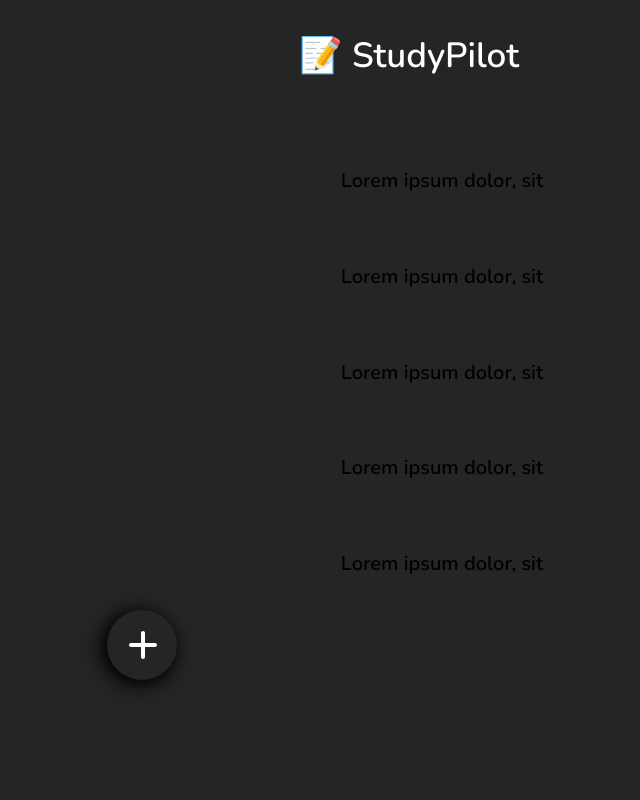
After one commit to Utkarsh-1104/studyPilot, a Node server app: page /list in a window 1280 px wide. The commit adds this page. Shown: the whole page, without its empty margins (198-838 px from the left). Run offline with Node 20, Linux system fonts and the light colour scheme; some libraries are stand-ins or nearby versions.

Commit message:
list page init

```diff
--- a/app.js
+++ b/app.js
@@ -8,9 +8,15 @@ app.set('view engine', 'ejs')
 app.use(bodyParser.urlencoded({ extended: true }))
 
 app.get('/', (req, res) => {
-    res.render('index')
+    res.render('home')
 })
 
+app.get('/list', (req, res) => {
+    res.render('list')
+})
+app.post('/', (req, res) => {
+    res.redirect('/list')
+})
 app.listen(1111, () => {
     console.log("Server running on http://localhost:1111");
 })
--- a/public/css/style.css
+++ b/public/css/style.css
@@ -2,13 +2,15 @@
 * {
     margin: 0;
     padding: 0;
-
 }
 body {
     width: 100%;
     height: 100lvh;
     background: #252525;
-    align-items: center;
+    display: flex;
+    flex-direction: column;
+    place-items: center;
+
 }
 .nav {
     display: flex;
@@ -25,7 +27,7 @@ body {
     line-height: normal;
     list-style: none;
 }
-.list-box {
+.home {
     display: flex;
     flex-direction: column;
     place-items: center;
@@ -58,3 +60,19 @@ body {
     top: 21px;
     left: 27px;
 }
+.list-cont {
+    margin-top: 2rem;
+    width: 350px;
+    display: flex;
+    flex-direction: column;
+    place-items: center;
+    flex-shrink: 0;
+    gap: 1.3rem;
+}
+.list-box {
+    flex-wrap: wrap;
+    padding: 1.5rem;
+    border-radius: 10px;
+    font-family: Nunito;
+    font-size: 20px;
+}
--- a/views/index.ejs
+++ b/views/home.ejs
@@ -1,5 +1,5 @@
 <%- include('./partials/header') %>
-<div class="list-box">
+<div class="home">
     <img src="../assets/bg.png" alt="" class="bg-img">
     <h2 class="wlc-text">Create your study goals !</h2>
 </div>
--- /dev/null
+++ b/views/list.ejs
@@ -0,0 +1,9 @@
+<%- include('./partials/header') %>
+<div class="list-cont">
+    <div class="list-box">Lorem ipsum dolor, sit</div>
+    <div class="list-box">Lorem ipsum dolor, sit</div>
+    <div class="list-box">Lorem ipsum dolor, sit</div>
+    <div class="list-box">Lorem ipsum dolor, sit</div>
+    <div class="list-box">Lorem ipsum dolor, sit</div>
+</div>
+<%- include('./partials/footer') %>
--- a/views/partials/footer.ejs
+++ b/views/partials/footer.ejs
@@ -1,5 +1,5 @@
         <div>
-            <form action="">
+            <form action="/" method="post">
                 <div class="btn-div">
                     <svg xmlns="http://www.w3.org/2000/svg" width="95" height="95" viewBox="0 0 95 95" fill="none">
                     <g filter="url(#filter0_dd_89_29)">
@@ -22,7 +22,7 @@
                       </filter>
                     </defs>
                     </svg>
-                    <button class="add-btn">
+                    <button class="add-btn" type="submit">
                     <svg xmlns="http://www.w3.org/2000/svg" width="48" height="48" viewBox="0 0 48 48" fill="none">
                         <g clip-path="url(#clip0_115_17)">
                           <path d="M36 26H26V36C26 37.1 25.1 38 24 38C22.9 38 22 37.1 22 36V26H12C10.9 26 10 25.1 10 24C10 22.9 10.9 22 12 22H22V12C22 10.9 22.9 10 24 10C25.1 10 26 10.9 26 12V22H36C37.1 22 38 22.9 38 24C38 25.1 37.1 26 36 26Z" fill="white"/>
```
